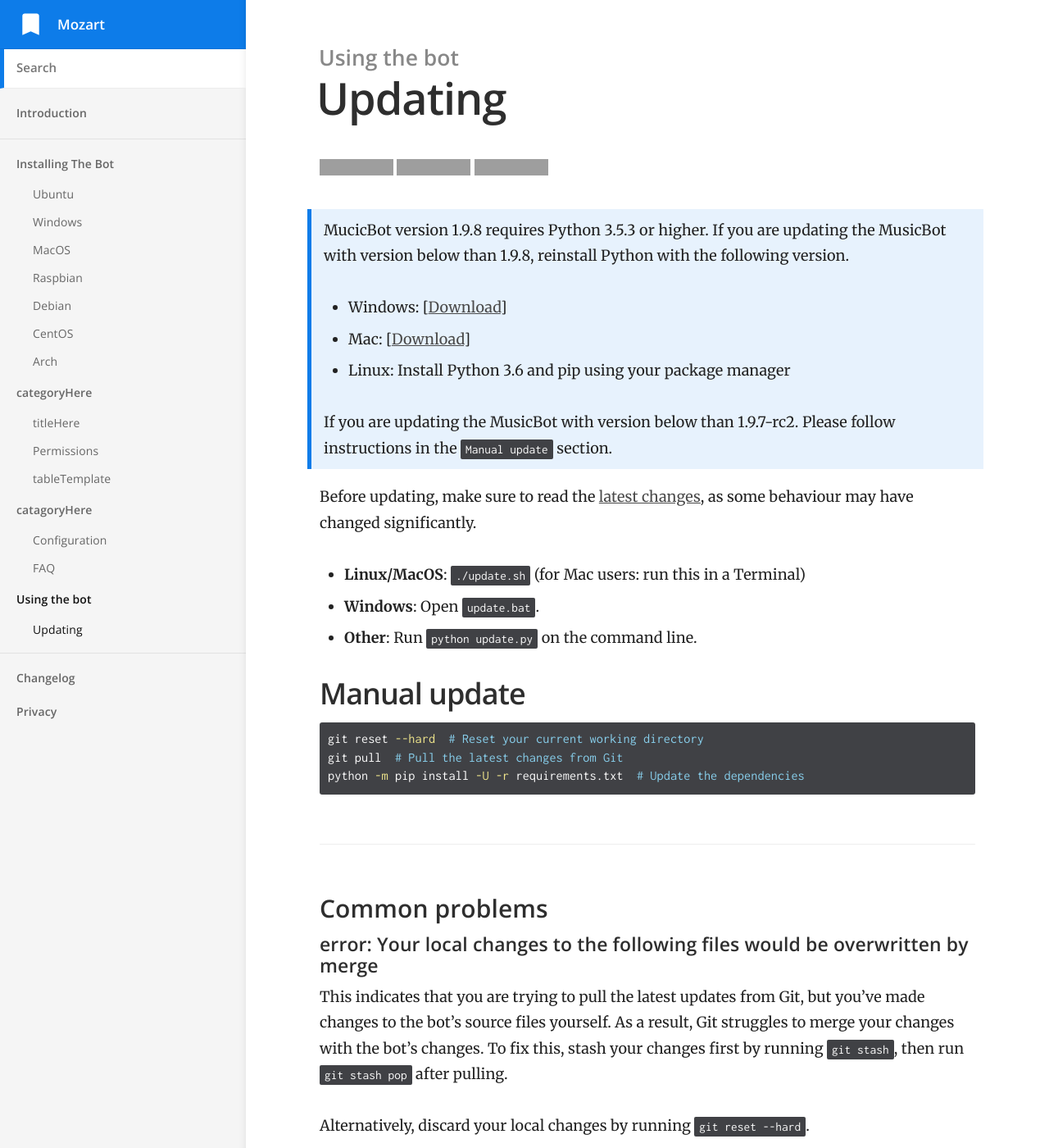
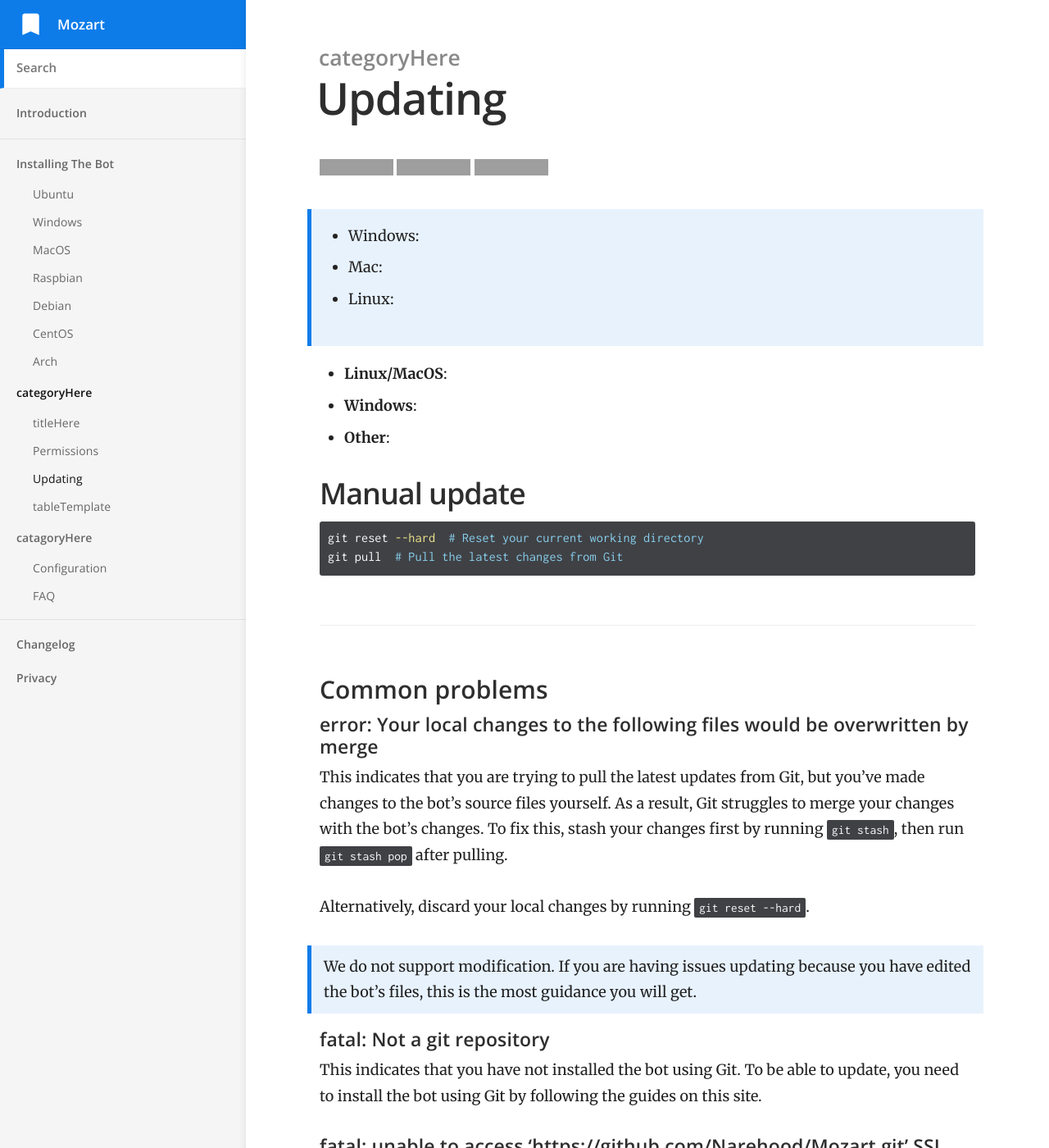
Before and after one commit to Narehood/DocTemplate, a Jekyll site: the page built from _docs/using/updating.md, in a window 1280 px wide and 1400 px high. Shown: the whole window at 82% size. Built offline with Jekyll 4.4.1, drawn with Linux system fonts in a browser that asks for light colours; some of the changed text lies outside the part shown; grey boxes are pictures that could not be loaded.

Commit message:
Update updating.md

````diff
--- a/_docs/using/updating.md
+++ b/_docs/using/updating.md
@@ -1,32 +1,29 @@
 ---
 title: Updating
-category: Using the bot
+category: categoryHere
 order: 4
 ---
 
-[![GitHub stars](https://img.shields.io/github/stars/Just-Some-Bots/MusicBot.svg)](https://github.com/Just-Some-Bots/MusicBot/stargazers)
-[![GitHub forks](https://img.shields.io/github/forks/Just-Some-Bots/MusicBot.svg)](https://github.com/Just-Some-Bots/MusicBot/network)
+[![GitHub stars](https://img.shields.io/github/stars/Narehood/DocTemplate.svg)](https://github.com/Narehood/DocTemplat/stargazers)
+[![GitHub forks](https://img.shields.io/github/forks/Narehood/MusicBot.svg)](https://github.com/Narehood/DocTemplat/network)
 [![Python version](https://img.shields.io/badge/python-3.5%2C%203.6%2C%203.7-blue.svg)](https://python.org)
 
-> MucicBot version 1.9.8 requires Python 3.5.3 or higher. If you are updating the MusicBot with version below than 1.9.8, reinstall Python with the following version.
-> - Windows: [[Download](https://www.python.org/ftp/python/3.7.0/python-3.7.0.exe)]
-> - Mac: [[Download](https://www.python.org/ftp/python/3.6.6/python-3.6.6-macosx10.6.pkg)]
-> - Linux: Install Python 3.6 and pip using your package manager
 >
-> If you are updating the MusicBot with version below than 1.9.7-rc2. Please follow instructions in the `Manual update` section.
+> - Windows:
+> - Mac:
+> - Linux:
+>
 
-Before updating, make sure to read the [latest changes](/changelog), as some behaviour may have changed significantly.
 
-* **Linux/MacOS**: `./update.sh` (for Mac users: run this in a Terminal)
-* **Windows**: Open `update.bat`.
-* **Other**: Run `python update.py` on the command line.
+* **Linux/MacOS**:
+* **Windows**:
+* **Other**:
 
 ## Manual update
 
 ```sh
 git reset --hard  # Reset your current working directory
 git pull  # Pull the latest changes from Git
-python -m pip install -U -r requirements.txt  # Update the dependencies
 ```
 
 ### Common problems
@@ -40,5 +37,5 @@ Alternatively, discard your local changes by running `git reset --hard`.
 #### fatal: Not a git repository
 This indicates that you have not installed the bot using Git. To be able to update, you need to install the bot using Git by following the guides on this site.
 
-#### fatal: unable to access 'https://github.com/Just-Some-Bots/MusicBot.git' SSL certificate problem: self signed certificate in certificate chain
+#### fatal: unable to access 'https://github.com/Narehood/Mozart.git' SSL certificate problem: self signed certificate in certificate chain
 Try disabling your antivirus. Some antivirus software (such as Kaspersky Internet Security) is known to interfere with git.
````
